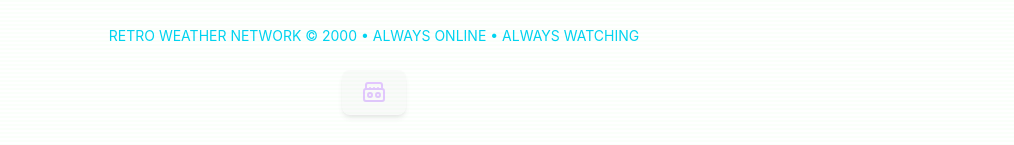
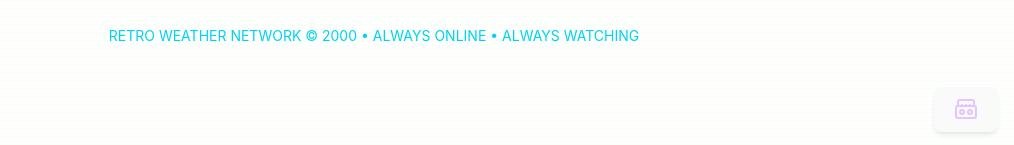
Before and after one commit to MDMoore1764/Weather-Station-2000, a React (Vite) app in the folder weather-station-2001/: page / in a window 1280 px wide. Shown: the part 652-797 px from the top of the page, without its empty margins (266-1280 px from the left). Built offline with nearby package versions, Linux system fonts and the light colour scheme.

Commit message:
Move footer

```diff
--- a/weather-station-2001/src/pages/home/Home.tsx
+++ b/weather-station-2001/src/pages/home/Home.tsx
@@ -11,6 +11,7 @@ import { useEffect } from "react"
 import WeatherDisplay from "./weather_display_page/WeatherDisplay"
 import { MusicManagerProvider } from "../../hooks/music-manager/MusicManagerProvider"
 import { useMusicManager } from "../../hooks/music-manager/UseMusicManager"
+import { BoomBox, VolumeOff } from "lucide-react"
 
 const homePageQueryClient = new QueryClient()
 
@@ -91,6 +92,16 @@ function HomePage() {
 				/>
 			)}
 			<AppFooter />
+			<div className="fixed right-4 bottom-4 z-50">
+				<button
+					onClick={() => (musicManager.playing ? musicManager.pause() : musicManager.play())}
+					className={`${
+						!musicManager.playing ? "" : "animate-pulse"
+					} transition-transform duration-200  bg-black bg-opacity-50 border-2 border-purple-400 text-purple-300 p-3 rounded-full shadow-md hover:shadow-purple-500/50 hover:bg-purple-600 hover:text-white`}
+				>
+					{musicManager.playing ? <BoomBox /> : <VolumeOff />}
+				</button>
+			</div>
 		</div>
 	)
 }
--- a/weather-station-2001/src/pages/home/app_footer/AppFooter.tsx
+++ b/weather-station-2001/src/pages/home/app_footer/AppFooter.tsx
@@ -1,11 +1,4 @@
-import { useMusicManager } from "../../../hooks/music-manager/UseMusicManager"
-import { useHomePageContext } from "../state/StateContext"
-import { BoomBox, VolumeOff } from "lucide-react"
-
 function AppFooter() {
-	const homePageContext = useHomePageContext()
-	const musicManager = useMusicManager()
-
 	return (
 		<div>
 			<div className="text-center mt-12 text-cyan-400 font-mono text-sm mb-6">
@@ -13,16 +6,6 @@ function AppFooter() {
 				<span className="hover:text-purple-500 hover:cursor-grab duration-200">ALWAYS ONLINE </span> •{" "}
 				<span className="hover: hover:text-orange-600 hover:cursor-crosshair duration-200">ALWAYS WATCHING</span>
 			</div>
-			<div>
-				<button
-					onClick={() => (musicManager.playing ? musicManager.pause() : musicManager.play())}
-					className={`${
-						!musicManager.playing ? "" : "animate-pulse"
-					} transition-transform duration-200  bg-black bg-opacity-50 border-2 border-purple-400 text-purple-300 p-3 rounded-full shadow-md hover:shadow-purple-500/50 hover:bg-purple-600 hover:text-white`}
-				>
-					{musicManager.playing ? <BoomBox /> : <VolumeOff />}
-				</button>
-			</div>
 		</div>
 	)
 }
--- a/weather-station-2001/src/pages/home/loading_page/LoadingPage.tsx
+++ b/weather-station-2001/src/pages/home/loading_page/LoadingPage.tsx
@@ -2,7 +2,7 @@ import React, { useEffect, useMemo } from "react"
 import LoadingBar from "../../../components/loading_bar/LoadingBar"
 import { useHomePageContext } from "../state/StateContext"
 import { useMusicManager } from "../../../hooks/music-manager/UseMusicManager"
-const audio = new Audio("/public/resources/audio/Sonar.mp3")
+const audio = new Audio("/resources/audio/Sonar.mp3")
 
 type TLoadingPercent = number
 
--- a/weather-station-2001/src/pages/home/weather_display_page/weather_alerts_banner/WeatherAlertsBanner.tsx
+++ b/weather-station-2001/src/pages/home/weather_display_page/weather_alerts_banner/WeatherAlertsBanner.tsx
@@ -11,7 +11,7 @@ function WeatherAlertsBanner(props: TProps) {
 
 	useEffect(() => {
 		if (activeAlerts.length > 0) {
-			musicManager.changeSong("/public/resources/audio/ActiveAlert.mp3")
+			musicManager.changeSong("/resources/audio/ActiveAlert.mp3")
 		}
 	}, [activeAlerts.length])
 
```
